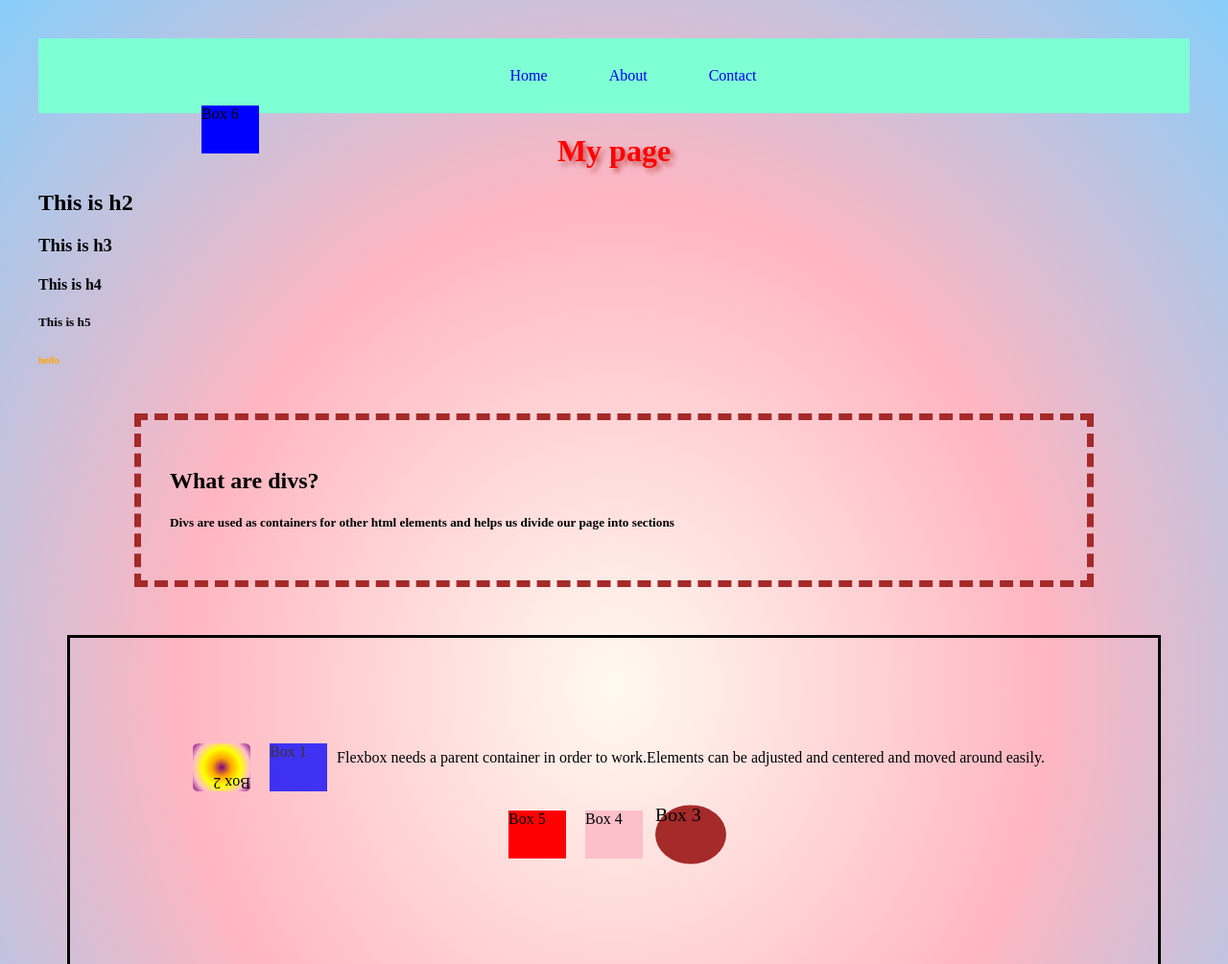
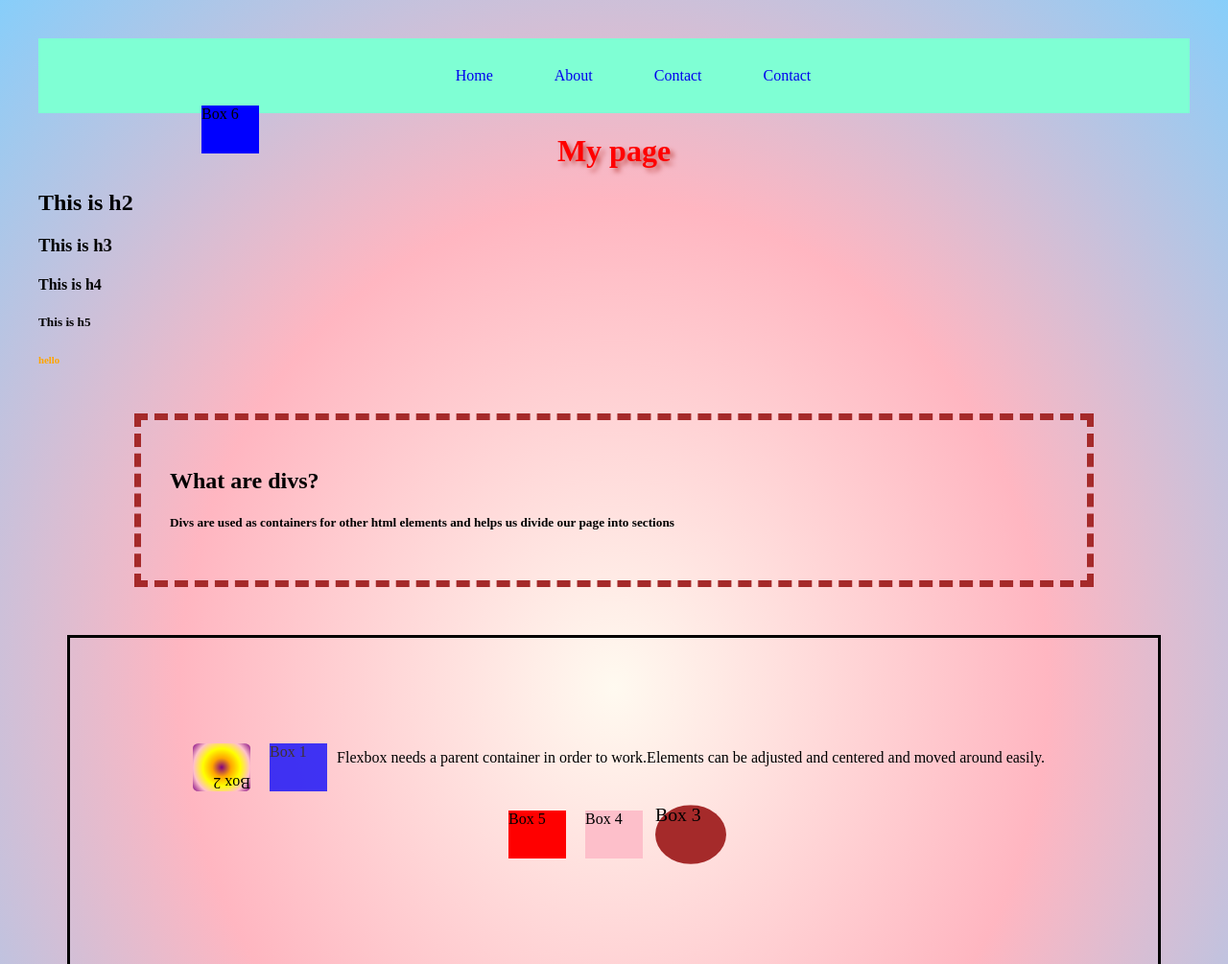
Before and after one commit to rasz77/Demo-Repo, a plain HTML site: page index.html in a window 1280 px wide. Shown: the top 1005 px of the page at 96% size. Drawn offline with Linux system fonts and the light colour scheme.

Commit message:
added a contact 2 page

```diff
--- a/index.html
+++ b/index.html
@@ -19,6 +19,7 @@
         <a href="index.html"><li>Home</li></a>
         <a href="about.html"><li>About</li></a>
         <a href="contact.html"><li>Contact</li></a>
+        <a href="contact%202.html"><li>Contact</li></a>
     </ul>
     </nav>
      <header/>
```
